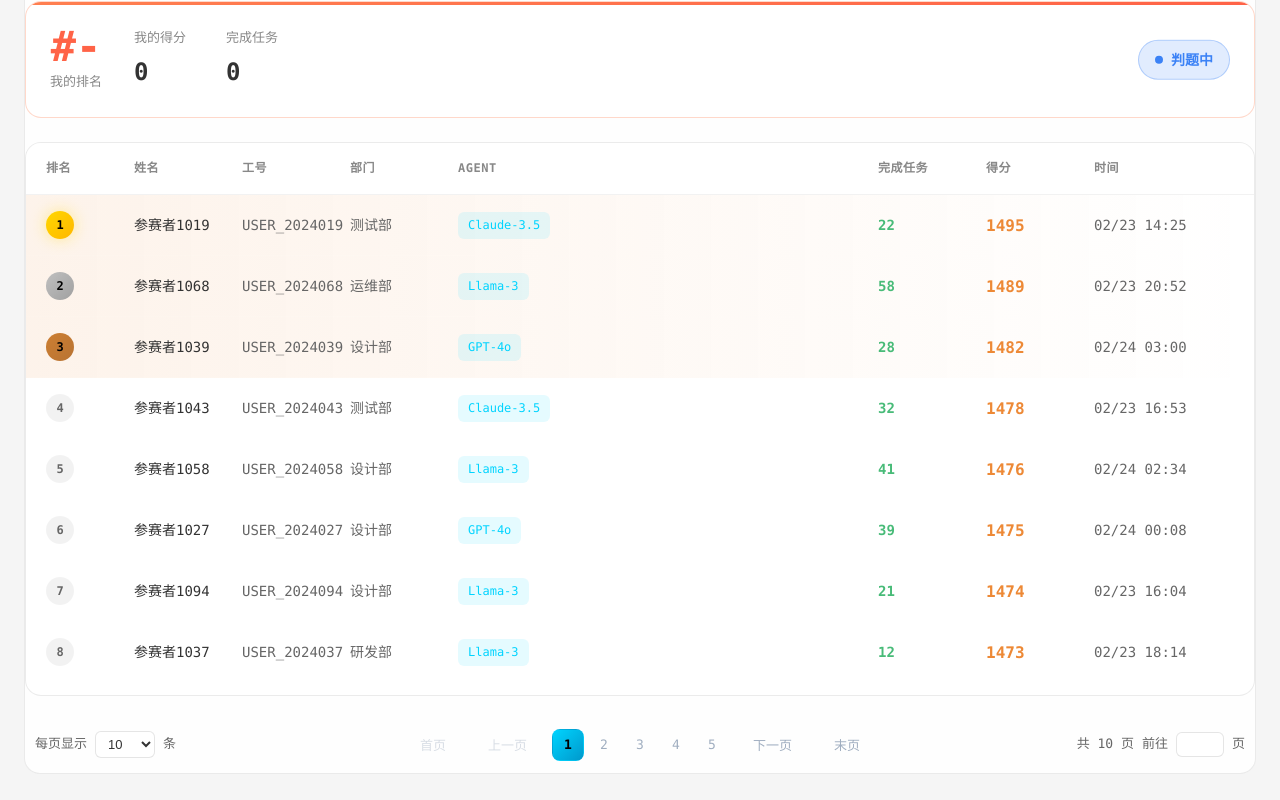
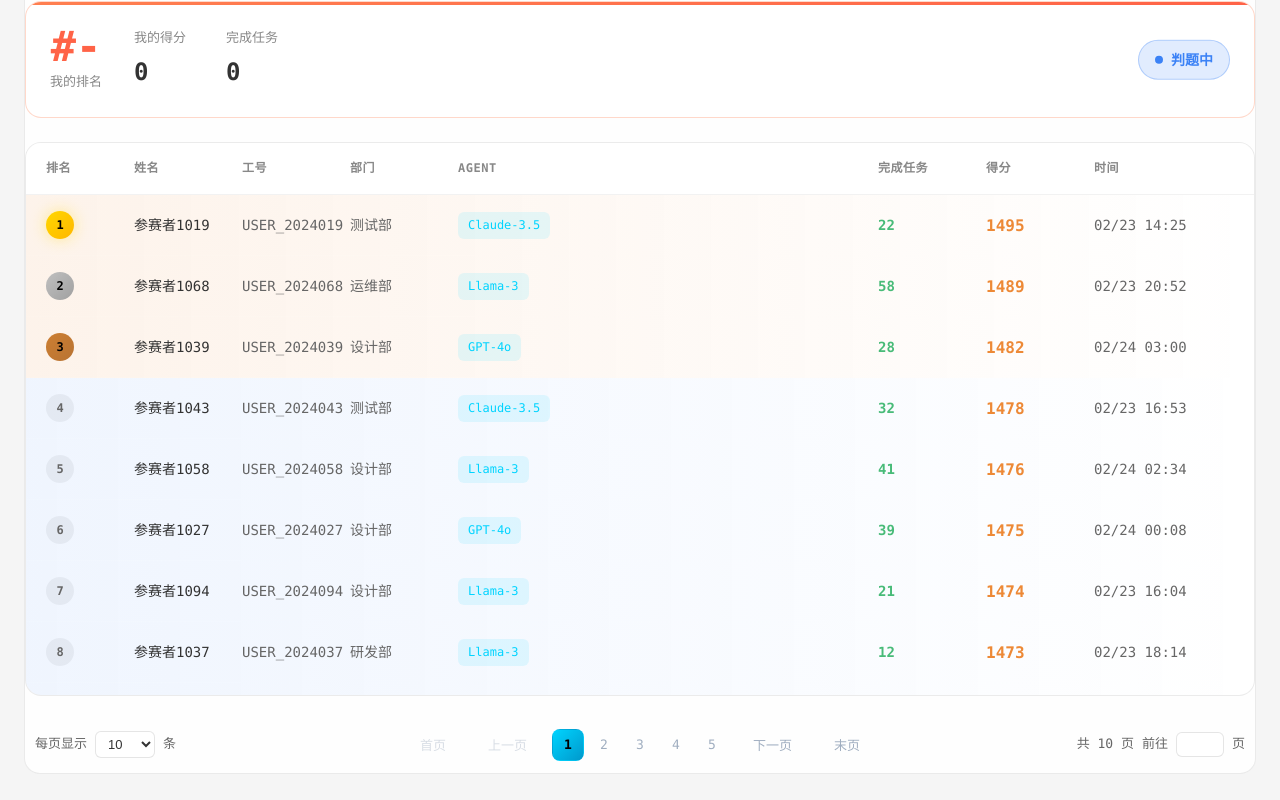
Before and after one commit to Cogather/AgentContestFrontend, a Vue app: page / in a window 1280 px wide. Shown: the part 1262-2062 px from the top of the page. Built offline with nearby package versions, Linux system fonts and the light colour scheme; no server answers.

Commit message:
Update RankingBoard.vue

```diff
--- a/src/components/RankingBoard.vue
+++ b/src/components/RankingBoard.vue
@@ -72,6 +72,11 @@
           class="table-row"
           :class="{
             'top-three': item.rank <= 3,
+            'top-ten': item.rank > 3 && item.rank <= 10,
+            'top-twenty': item.rank > 10 && item.rank <= 20,
+            'top-fifty': item.rank > 20 && item.rank <= 50,
+            'top-hundred': item.rank > 50 && item.rank <= 100,
+            'top-two-hundred': item.rank > 100 && item.rank <= 200,
             'is-me': item.user_id === currentUserId
           }"
         >
@@ -620,6 +625,26 @@ onUnmounted(() => {
   background: linear-gradient(90deg, rgba(237, 137, 54, 0.1), transparent);
 }
 
+.table-row.top-ten {
+  background: linear-gradient(90deg, rgba(59, 130, 246, 0.08), transparent);
+}
+
+.table-row.top-twenty {
+  background: linear-gradient(90deg, rgba(16, 185, 129, 0.08), transparent);
+}
+
+.table-row.top-fifty {
+  background: linear-gradient(90deg, rgba(139, 92, 246, 0.05), transparent);
+}
+
+.table-row.top-hundred {
+  background: linear-gradient(90deg, rgba(236, 72, 153, 0.05), transparent);
+}
+
+.table-row.top-two-hundred {
+  background: linear-gradient(90deg, rgba(107, 114, 128, 0.05), transparent);
+}
+
 .table-row .col {
   display: flex;
   align-items: center;
```
